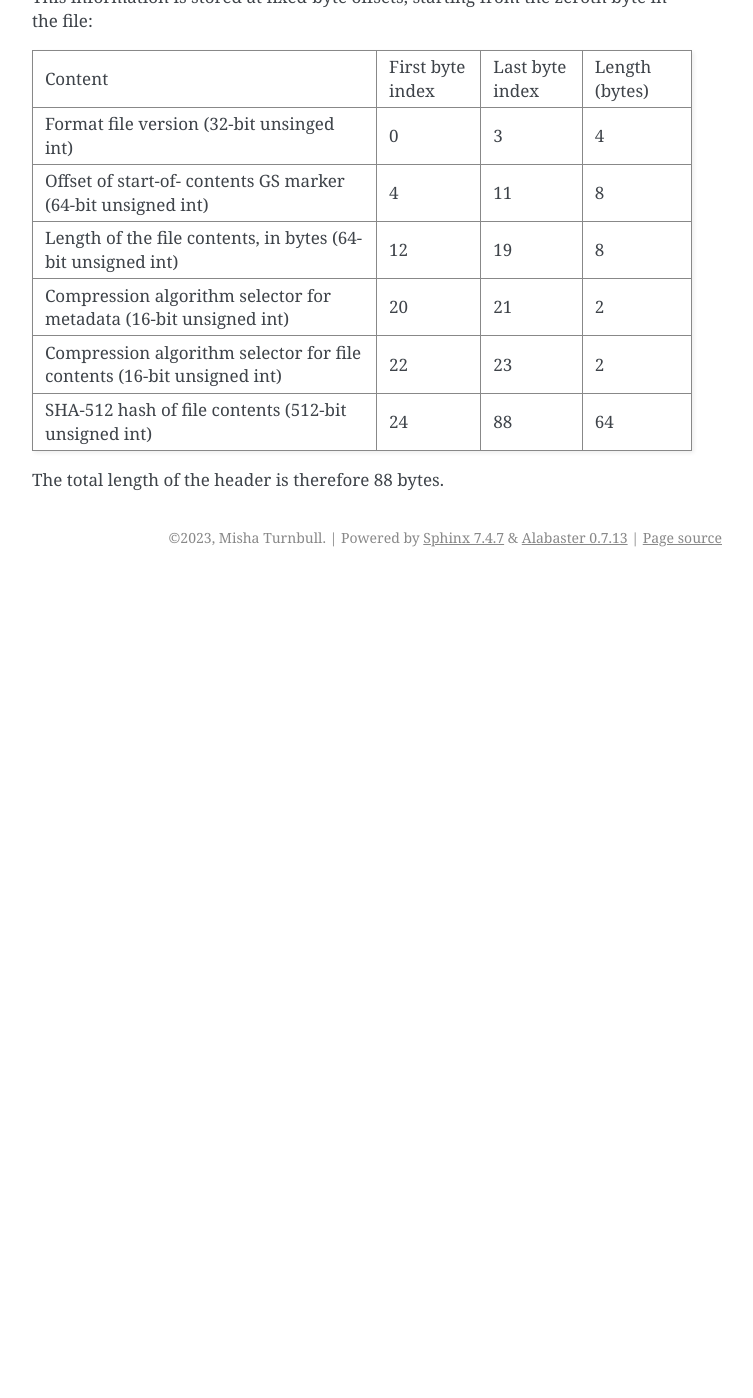
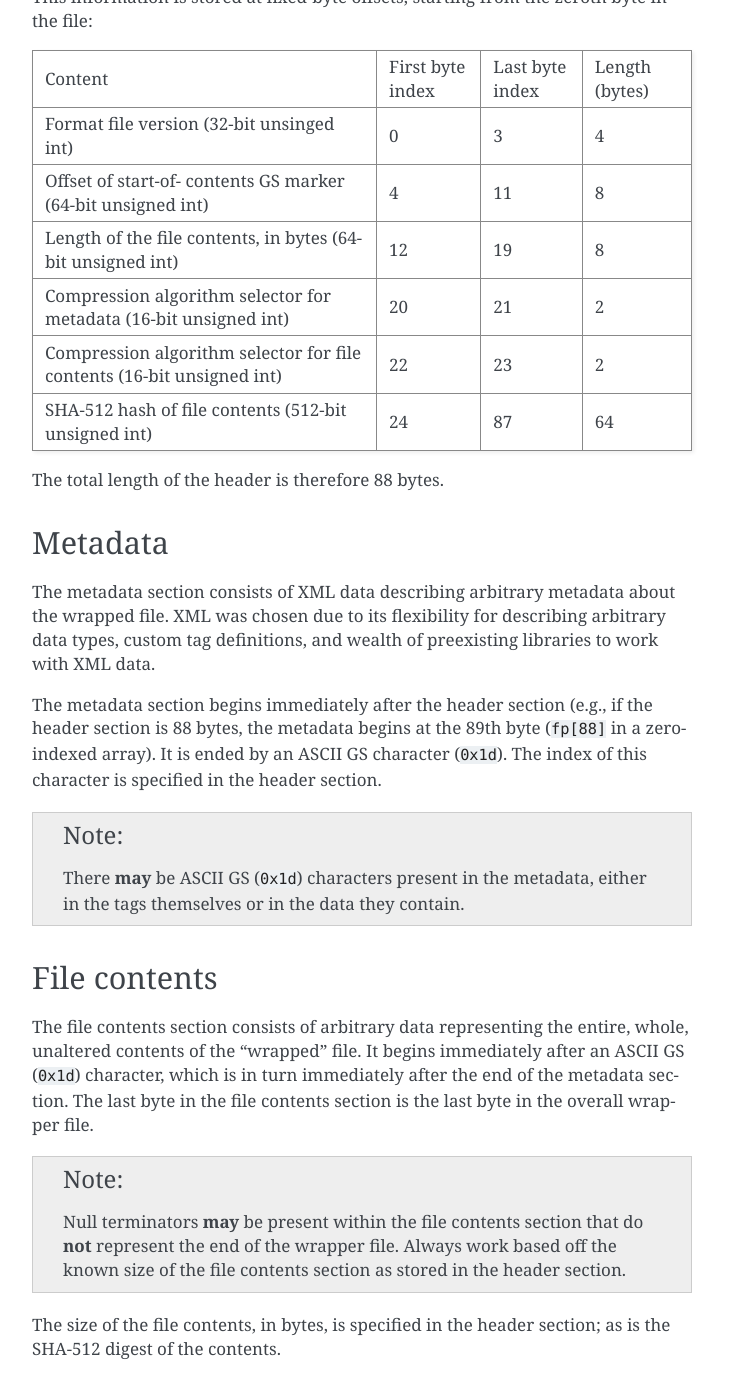
Before and after one commit to mishaturnbull/TagVFS, a Sphinx documentation site: the page built from doc/format/syntax.rst, in a window 1280 px wide and 1400 px high, scrolled down 864 px. Shown: the whole window, without its empty margins (388-1141 px from the left). Built offline with Sphinx 7.4.7, drawn with Linux system fonts in a browser that asks for light colours; before the commit the page ends 1441 px from its top, so only the background shows below that; some of the changed text lies outside the part shown.

Commit message:
Metadata & file contents section
Signed-off-by: Misha Turnbull <mishaturnbull@gmail.com>

```diff
--- a/doc/format/syntax.rst
+++ b/doc/format/syntax.rst
@@ -60,10 +60,44 @@ in the file:
 | contents              |                  |                 |                |
 | (16-bit unsigned int) |                  |                 |                |
 +-----------------------+------------------+-----------------+----------------+
-| SHA-512 hash of file  | 24               | 88              | 64             |
+| SHA-512 hash of file  | 24               | 87              | 64             |
 | contents              |                  |                 |                |
 | (512-bit unsigned     |                  |                 |                |
 | int)                  |                  |                 |                |
 +-----------------------+------------------+-----------------+----------------+
 
 The total length of the header is therefore 88 bytes.
+
+Metadata
+--------
+
+The metadata section consists of XML data describing arbitrary metadata about
+the wrapped file.  XML was chosen due to its flexibility for describing
+arbitrary data types, custom tag definitions, and wealth of preexisting
+libraries to work with XML data.
+
+The metadata section begins immediately after the header section (e.g., if the
+header section is 88 bytes, the metadata begins at the 89th byte (``fp[88]`` in
+a zero-indexed array).  It is ended by an ASCII GS character (``0x1d``).  The
+index of this character is specified in the header section.
+
+.. note::
+   There **may** be ASCII GS (``0x1d``) characters present in the metadata, either in the tags themselves or in the data they contain.
+
+File contents
+-------------
+
+The file contents section consists of arbitrary data representing the entire,
+whole, unaltered contents of the "wrapped" file.  It begins immediately after
+an ASCII GS (``0x1d``) character, which is in turn immediately after the end of
+the metadata section.  The last byte in the file contents section is the last
+byte in the overall wrapper file.
+
+.. note::
+   Null terminators **may** be present within the file contents section that do
+   **not** represent the end of the wrapper file.  Always work based off the
+   known size of the file contents section as stored in the header section.
+
+
+The size of the file contents, in bytes, is specified in the header section; as
+is the SHA-512 digest of the contents.
--- a/doc/index.rst
+++ b/doc/index.rst
@@ -10,6 +10,7 @@ Welcome to photothing's documentation!
    :maxdepth: 2
    :caption: Contents:
 
+   about/index
    format/index
 
 Indices and tables
```
Also changed, not shown: README.md (+0 -27 lines), doc/README.md (added, +10 -0 lines), doc/about/goals.rst (added, +55 -0 lines), doc/about/index.rst (added, +8 -0 lines).
